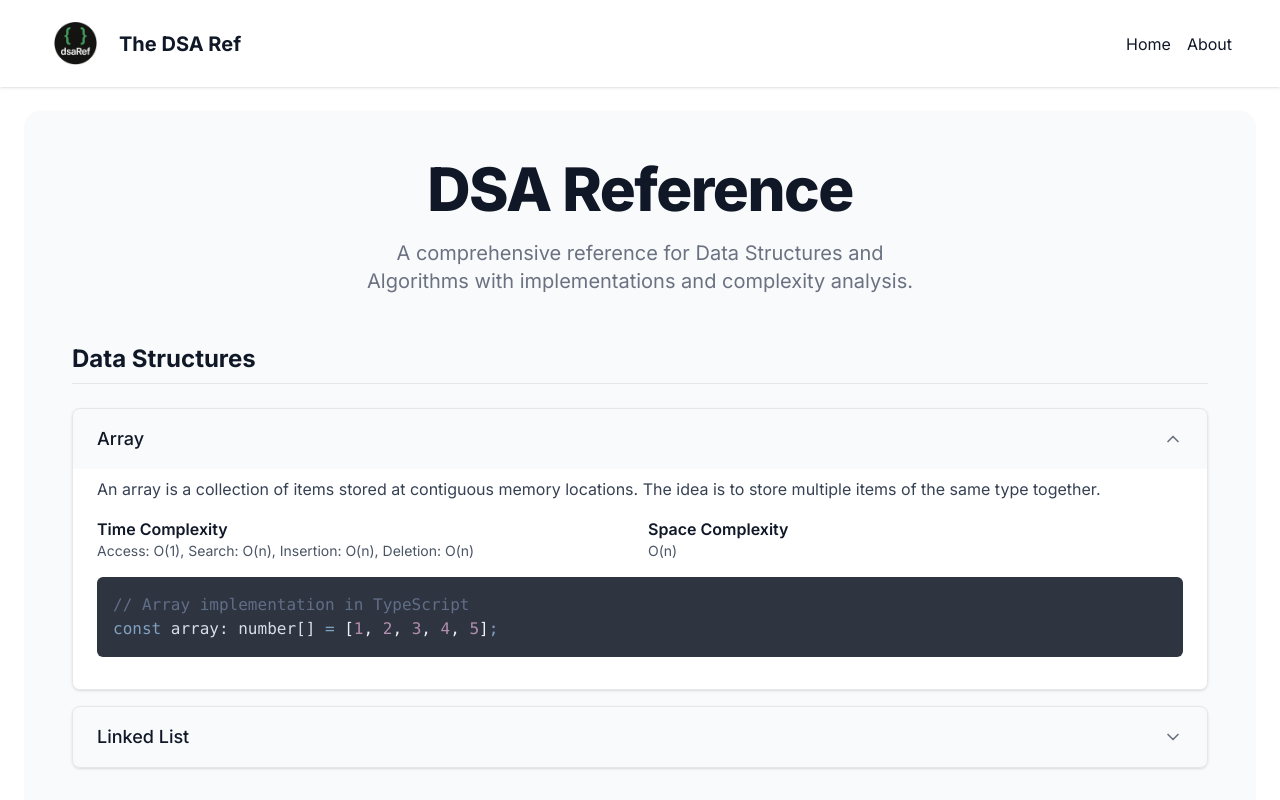
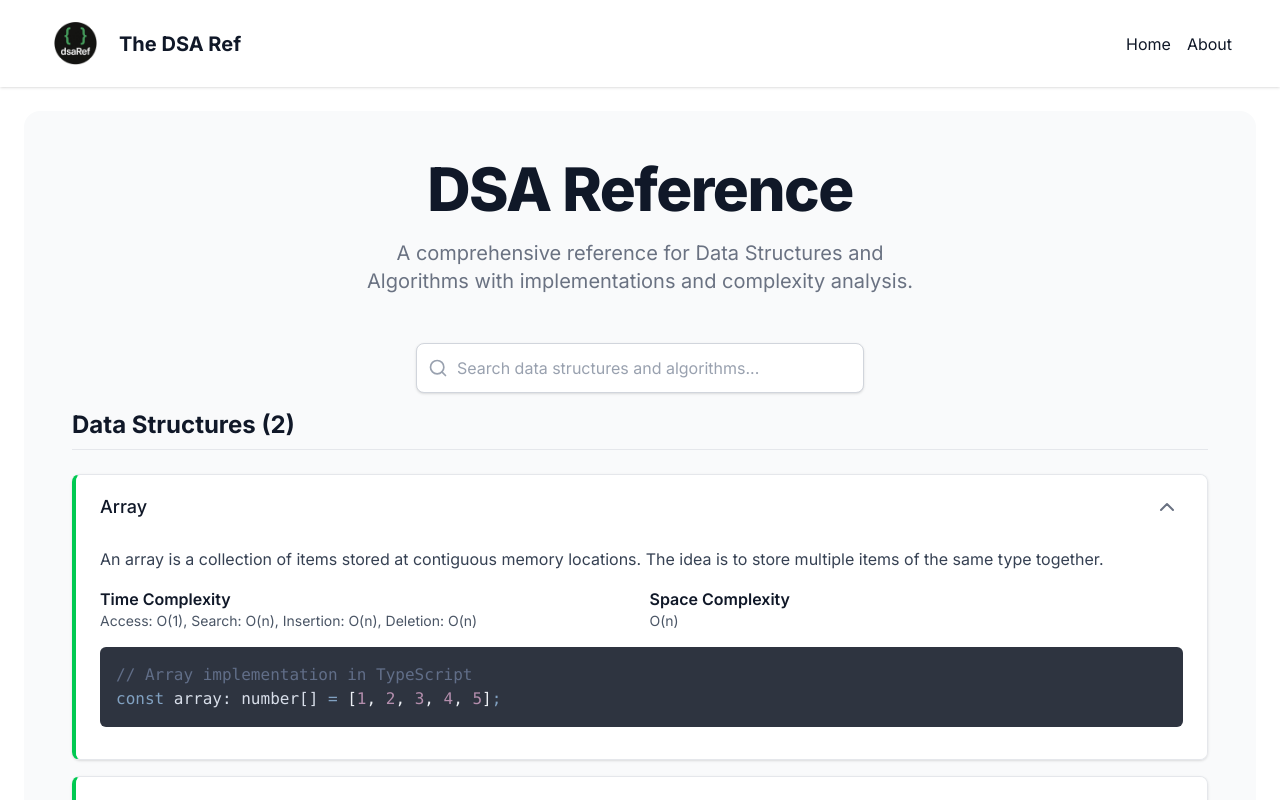
Before and after one commit to Luc35b/theDSARef, a Next.js app in the folder the-dsa-ref/: page / in a window 1280 px wide. Both pictures are taken after a click on the button "Array". Shown: the top 800 px of the page. Built offline with nearby package versions, Linux system fonts and the light colour scheme.

Commit message:
Old updates for UI branch (Just testing, not permanent)

```diff
--- a/the-dsa-ref/package.json
+++ b/the-dsa-ref/package.json
@@ -19,6 +19,7 @@
   "devDependencies": {
     "@eslint/eslintrc": "^3",
     "@tailwindcss/postcss": "^4.1.6",
+    "@tailwindcss/typography": "^0.5.16",
     "@types/node": "^20",
     "@types/react": "^19",
     "@types/react-dom": "^19",
--- a/the-dsa-ref/src/app/page.tsx
+++ b/the-dsa-ref/src/app/page.tsx
@@ -1,10 +1,36 @@
+'use client';
+
+import { useState, useMemo } from 'react';
 import { dsaData } from '@/lib/dsaData';
 import { ExpandableCard } from '@/components/ExpandableCard';
 import { CodeBlock } from '@/components/CodeBlock';
+import { Filter } from '@/components/Filter';
 
 export default function HomePage() {
-  const dataStructures = dsaData.filter(item => item.category === 'data-structures');
-  const algorithms = dsaData.filter(item => item.category === 'algorithms');
+  const [searchQuery, setSearchQuery] = useState('');
+
+  const filteredData = useMemo(() => {
+    if (!searchQuery.trim()) {
+      return {
+        dataStructures: dsaData.filter(item => item.category === 'data-structures'),
+        algorithms: dsaData.filter(item => item.category === 'algorithms')
+      };
+    }
+
+    const query = searchQuery.toLowerCase().trim();
+    return {
+      dataStructures: dsaData.filter(
+        item => item.category === 'data-structures' &&
+               item.title.toLowerCase().includes(query)
+      ),
+      algorithms: dsaData.filter(
+        item => item.category === 'algorithms' &&
+               item.title.toLowerCase().includes(query)
+      )
+    };
+  }, [searchQuery]);
+
+  const { dataStructures, algorithms } = filteredData;
 
   return (
     <div className="min-h-screen bg-gray-50 py-12 px-4 sm:px-6 lg:px-12 rounded-2xl">
@@ -18,42 +44,17 @@ export default function HomePage() {
           </p>
         </div>
 
-        <div className="space-y-8">
+        <Filter onSearch={setSearchQuery} />
+
+        <div className="space-y-8 pt-4">
           <section>
             <h2 className="text-2xl font-bold text-gray-900 mb-6 pb-2 border-b border-gray-200">
-              Data Structures
+              Data Structures {dataStructures.length > 0 && `(${dataStructures.length})`}
             </h2>
             <div className="space-y-4">
-              {dataStructures.map((item) => (
-                <ExpandableCard key={item.id} title={item.title}>
-                  <div className="space-y-4">
-                    <p className="text-gray-700">{item.description}</p>
-                    <div className="grid grid-cols-1 md:grid-cols-2 gap-4">
-                      <div>
-                        <h4 className="font-semibold text-gray-900">Time Complexity</h4>
-                        <p className="text-sm text-gray-600">{item.complexity.time}</p>
-                      </div>
-                      <div>
-                        <h4 className="font-semibold text-gray-900">Space Complexity</h4>
-                        <p className="text-sm text-gray-600">{item.complexity.space}</p>
-                      </div>
-                    </div>
-                    <CodeBlock code={item.code} language="cpp" />
-                  </div>
-                </ExpandableCard>
-              ))}
-            </div>
-          </section>
-
-
-          <section>
-            <h2 className="text-2xl font-bold text-gray-900 mb-6 pb-2 border-b border-gray-200">
-              Algorithms
-            </h2>
-            <div className="space-y-4">
-              {algorithms.length > 0 ? (
-                algorithms.map((item) => (
-                  <ExpandableCard key={item.id} title={item.title}>
+              {dataStructures.length > 0 ? (
+                dataStructures.map((item) => (
+                  <ExpandableCard key={item.id} title={item.title} category={item.category}>
                     <div className="space-y-4">
                       <p className="text-gray-700">{item.description}</p>
                       <div className="grid grid-cols-1 md:grid-cols-2 gap-4">
@@ -72,7 +73,39 @@ export default function HomePage() {
                 ))
               ) : (
                 <p className="text-gray-500 text-center py-4">
-                  No algorithms added yet. Check back soon!
+                  {searchQuery ? 'No matching data structures found.' : 'No data structures available.'}
+                </p>
+              )}
+            </div>
+          </section>
+
+          <section>
+            <h2 className="text-2xl font-bold text-gray-900 mb-6 pb-2 border-b border-gray-200">
+              Algorithms {algorithms.length > 0 && `(${algorithms.length})`}
+            </h2>
+            <div className="space-y-4">
+              {algorithms.length > 0 ? (
+                algorithms.map((item) => (
+                  <ExpandableCard key={item.id} title={item.title} category={item.category}>
+                    <div className="space-y-4">
+                      <p className="text-gray-700">{item.description}</p>
+                      <div className="grid grid-cols-1 md:grid-cols-2 gap-4">
+                        <div>
+                          <h4 className="font-semibold text-gray-900">Time Complexity</h4>
+                          <p className="text-sm text-gray-600">{item.complexity.time}</p>
+                        </div>
+                        <div>
+                          <h4 className="font-semibold text-gray-900">Space Complexity</h4>
+                          <p className="text-sm text-gray-600">{item.complexity.space}</p>
+                        </div>
+                      </div>
+                      <CodeBlock code={item.code} language="cpp" />
+                    </div>
+                  </ExpandableCard>
+                ))
+              ) : (
+                <p className="text-gray-500 text-center py-4">
+                  {searchQuery ? 'No matching algorithms found.' : 'No algorithms added yet. Check back soon!'}
                 </p>
               )}
             </div>
--- a/the-dsa-ref/src/components/ExpandableCard.tsx
+++ b/the-dsa-ref/src/components/ExpandableCard.tsx
@@ -8,12 +8,15 @@ interface ExpandableCardProps {
   children: React.ReactNode;
   isOpen?: boolean;
   onToggle?: () => void;
+  category: 'data-structures' | 'algorithms';
 }
 
-export function ExpandableCard({ title, children, isOpen: isOpenProp, onToggle }: ExpandableCardProps) {
+export function ExpandableCard({ title, children, isOpen: isOpenProp, onToggle, category }: ExpandableCardProps) {
   const [isOpenState, setIsOpenState] = useState(false);
   const isControlled = isOpenProp !== undefined;
   const isOpen = isControlled ? isOpenProp : isOpenState;
+
+  const borderColor = category === 'data-structures' ? 'border-l-4 border-l-green-500' : 'border-l-4 border-l-purple-500';
 
   const toggle = () => {
     if (isControlled && onToggle) {
@@ -24,24 +27,34 @@ export function ExpandableCard({ title, children, isOpen: isOpenProp, onToggle }
   };
 
   return (
-    <div className="border border-gray-200 rounded-lg overflow-hidden shadow-sm mb-4">
+    <div className={`border border-gray-200 rounded-lg overflow-hidden shadow-sm mb-4 ${borderColor}`}>
       <button
-        className="w-full px-6 py-4 text-left flex justify-between items-center hover:bg-gray-50 transition-colors"
+        className="w-full px-6 py-4 bg-white text-left flex justify-between items-center hover:bg-gray-50 transition-colors group"
         onClick={toggle}
         aria-expanded={isOpen}
       >
         <h3 className="text-lg font-medium text-gray-900">{title}</h3>
-        {isOpen ? (
-          <ChevronUp className="h-5 w-5 text-gray-500" />
-        ) : (
-          <ChevronDown className="h-5 w-5 text-gray-500" />
-        )}
+        <div className="relative p-1">
+          <div className="absolute inset-0 p-2 opacity-0 group-hover:opacity-60 bg-gray-200 rounded-md transition-opacity"></div>
+          {isOpen ? (
+            <ChevronUp className="h-6 w-6 text-gray-500 relative transition-transform duration-200" />
+          ) : (
+            <ChevronDown className="h-6 w-6 text-gray-500 relative transition-transform duration-200" />
+          )}
+        </div>
       </button>
-      {isOpen && (
+      <div
+        className={`overflow-hidden transition-all duration-200 ease-in-out ${isOpen ? 'max-h-[2000px] opacity-100' : 'max-h-0 opacity-0'}`}
+        style={{
+          transitionProperty: 'max-height, opacity',
+          transitionTimingFunction: 'cubic-bezier(0.4, 0, 0.2, 1)',
+          transitionDuration: '200ms',
+        }}
+      >
         <div className="px-6 pb-4 pt-2 bg-white">
           <div className="prose max-w-none">{children}</div>
         </div>
-      )}
+      </div>
     </div>
   );
 }
--- /dev/null
+++ b/the-dsa-ref/src/components/Filter.tsx
@@ -0,0 +1,23 @@
+'use client';
+
+import { Search } from 'lucide-react';
+
+interface FilterProps {
+  onSearch: (query: string) => void;
+}
+
+export function Filter({ onSearch }: FilterProps) {
+  return (
+    <div className="mt-8 max-w-md mx-auto relative">
+      <div className="absolute inset-y-0 left-0 pl-3 flex items-center justify-center">
+        <Search className="h-5 w-5 text-gray-400" />
+      </div>
+      <input
+        type="text"
+        onChange={(e) => onSearch(e.target.value)}
+        placeholder="Search data structures and algorithms..."
+        className="block w-full pl-10 pr-3 py-3 border border-gray-300 rounded-lg bg-white shadow-sm focus:outline-none focus:ring-2 focus:ring-blue-500 focus:border-transparent placeholder-gray-400 text-gray-900"
+      />
+    </div>
+  );
+}
```
Also changed, not shown: the-dsa-ref/src/assets/dsaRef.png (deleted), 1 other file (tests, documents, lock files or other folders).
